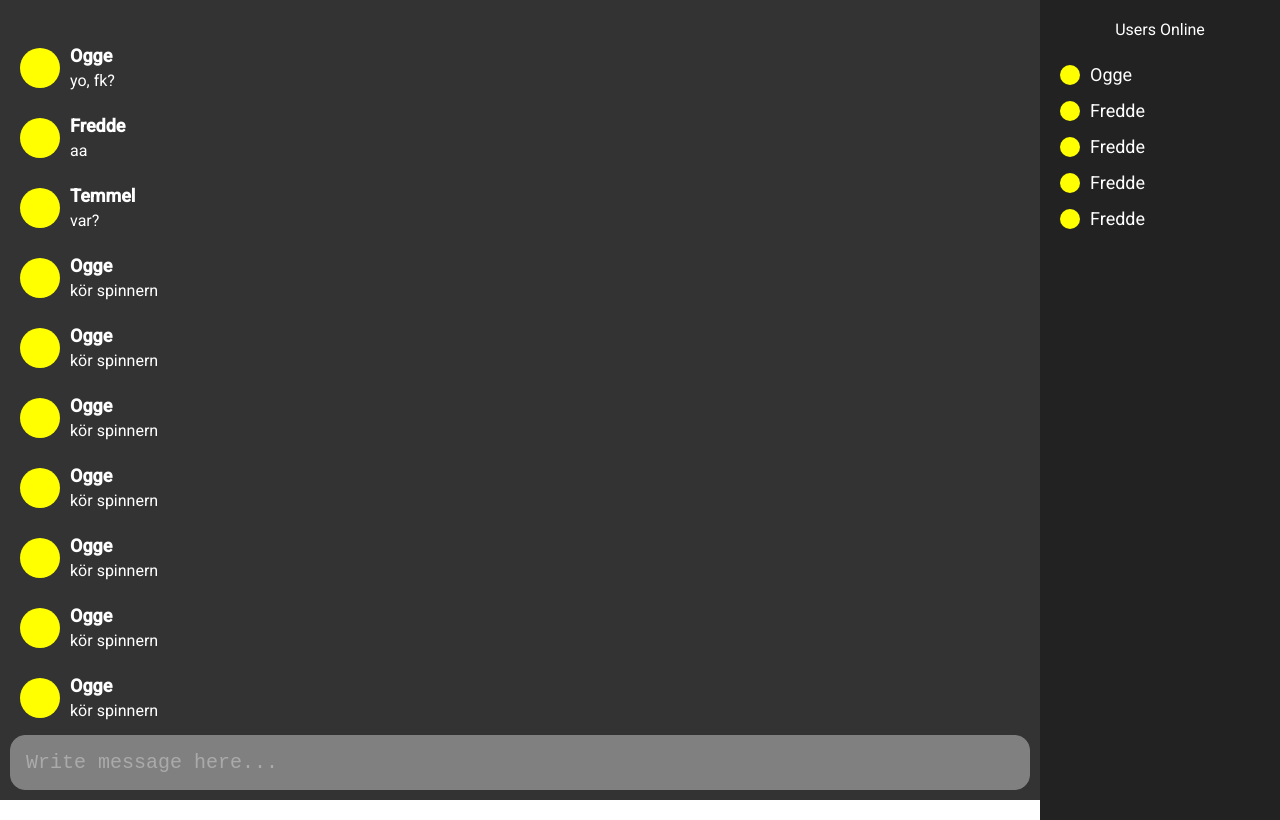
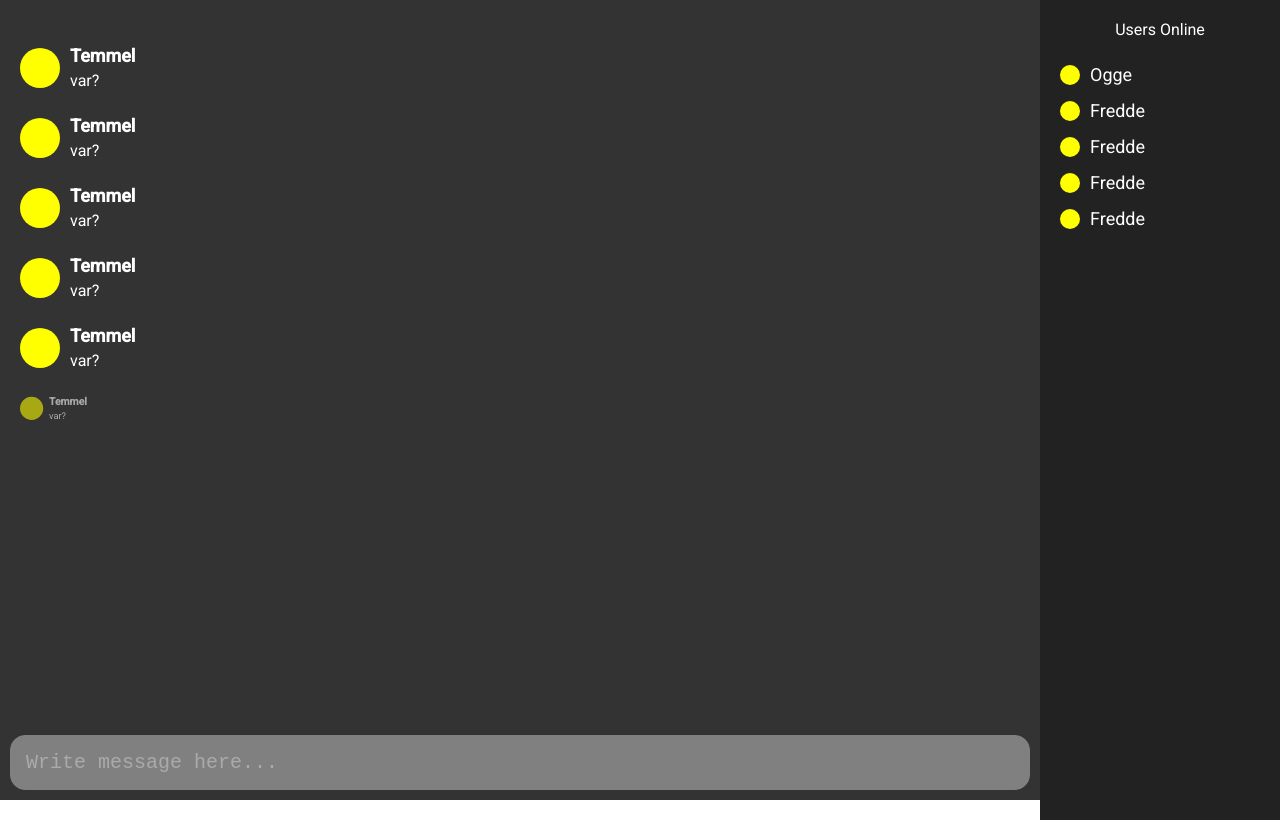
Before and after one commit to atemmel/frukostklubben, an Angular app in the folder cmd/frukostklubben/app-ui/: page / in a window 1280 px wide. Built offline with nearby package versions, Linux system fonts and the light colour scheme.

Commit message:
Fixade animationer för chattmeddelanden

```diff
--- a/cmd/frukostklubben/app-ui/angular.json
+++ b/cmd/frukostklubben/app-ui/angular.json
@@ -127,5 +127,8 @@
       }
     }
   },
-  "defaultProject": "app-ui"
+  "defaultProject": "app-ui",
+  "cli": {
+    "analytics": false
+  }
 }
--- a/cmd/frukostklubben/app-ui/src/app/components/chat-message/chat-message.component.html
+++ b/cmd/frukostklubben/app-ui/src/app/components/chat-message/chat-message.component.html
@@ -1,7 +1,9 @@
-<div class="message">
-  <div class="circle"></div>
-  <div class="right-col">
-    <p class="author">{{ message.author }}</p>
-    <p class="message">{{ message.message }}</p>
+<div class="wrapper">
+  <div class="message" [@entryAnimation]>
+    <div class="circle"></div>
+    <div class="right-col">
+      <p class="author">{{ message.author }}</p>
+      <p class="message">{{ message.message }}</p>
+    </div>
   </div>
 </div>
--- a/cmd/frukostklubben/app-ui/src/app/components/chat-message/chat-message.component.ts
+++ b/cmd/frukostklubben/app-ui/src/app/components/chat-message/chat-message.component.ts
@@ -1,4 +1,5 @@
 import { Component, Input, OnInit } from '@angular/core';
+import {trigger, transition, animate, style} from '@angular/animations';
 export interface ChatMessage {
   author?: string;
   timestamp?: string;
@@ -9,7 +10,15 @@ export interface ChatMessage {
   selector: 'app-chat-message',
   templateUrl: './chat-message.component.html',
   styleUrls: ['./chat-message.component.scss'],
-})
+  animations: [trigger('entryAnimation', [
+      transition(':enter', [
+        style({ opacity: 0, transform: 'scale(0)','transform-origin': '0 0'}),
+        animate('1000ms', style({ opacity: 1,transform: 'scale(1) translateY(0%)' })),
+      ])
+    ])
+  ]
+  })
+
 export class ChatMessageComponent implements OnInit {
   @Input() message: ChatMessage;
 
--- a/cmd/frukostklubben/app-ui/src/app/components/chat/chat.component.html
+++ b/cmd/frukostklubben/app-ui/src/app/components/chat/chat.component.html
@@ -2,7 +2,7 @@
   <cdk-virtual-scroll-viewport class="scrollview" itemSize="messages.length">
     <div class="conversation">
       <app-chat-message
-        *cdkVirtualFor="let message of messages"
+        *ngFor="let message of messages"
         [message]="message"
         class="message"
       >
--- a/cmd/frukostklubben/app-ui/src/app/components/chat/chat.component.ts
+++ b/cmd/frukostklubben/app-ui/src/app/components/chat/chat.component.ts
@@ -7,51 +7,31 @@ import { ChatMessage } from '../chat-message/chat-message.component';
   styleUrls: ['./chat.component.scss'],
 })
 export class ChatComponent implements OnInit {
-  messages: Array<ChatMessage> = [
-    { message: 'yo, fk?', author: 'Ogge' },
-    { message: 'aa', author: 'Fredde' },
-    { message: 'var?', author: 'Temmel' },
-    { message: 'kör spinnern', author: 'Ogge' },
-    { message: 'kör spinnern', author: 'Ogge' },
-    { message: 'kör spinnern', author: 'Ogge' },
-    { message: 'kör spinnern', author: 'Ogge' },
-    { message: 'kör spinnern', author: 'Ogge' },
-    { message: 'kör spinnern', author: 'Ogge' },
-    { message: 'kör spinnern', author: 'Ogge' },
-    { message: 'kör spinnern', author: 'Ogge' },
-    { message: 'kör spinnern', author: 'Ogge' },
-    { message: 'kör spinnern', author: 'Ogge' },
-    { message: 'kör spinnern', author: 'Ogge' },
-    { message: 'kör spinnern', author: 'Ogge' },
-    { message: 'kör spinnern', author: 'Ogge' },
-    { message: 'kör spinnern', author: 'Ogge' },
-    { message: 'kör spinnern', author: 'Ogge' },
-    { message: 'kör spinnern', author: 'Ogge' },
-    { message: 'kör spinnern', author: 'Ogge' },
-    { message: 'kör spinnern', author: 'Ogge' },
-    { message: 'kör spinnern', author: 'Ogge' },
-    { message: 'kör spinnern', author: 'Ogge' },
-    { message: 'kör spinnern', author: 'Ogge' },
-    { message: 'kör spinnern', author: 'Ogge' },
-    { message: 'kör spinnern', author: 'Ogge' },
-    { message: 'kör spinnern', author: 'Ogge' },
-    { message: 'kör spinnern', author: 'Ogge' },
-    { message: 'kör spinnern', author: 'Ogge' },
-    { message: 'kör spinnern', author: 'Ogge' },
-    { message: 'kör spinnern', author: 'Ogge' },
-    { message: 'kör spinnern', author: 'Ogge' },
-    { message: 'kör spinnern', author: 'Ogge' },
-    { message: 'kör spinnern', author: 'Ogge' },
-    { message: 'kör spinnern', author: 'Ogge' },
-    { message: 'kör spinnern', author: 'Ogge' },
-    { message: 'kör spinnern', author: 'Ogge' },
-    { message: 'kör spinnern', author: 'Ogge' },
-    { message: 'kör spinnern', author: 'Ogge' },
-    { message: 'kör spinnern', author: 'Ogge' },
-    { message: 'kör spinnern', author: 'Ogge' },
-  ];
 
-  constructor() {}
+  messages: Array<ChatMessage> = [];
 
-  ngOnInit(): void {}
+  constructor() {
+    //this.sleep(1).then(() => {
+
+  //});
+  }
+
+
+
+  ngOnInit(): void {
+    for(var i = 0; i < 30; i++){
+      setTimeout(() => {
+        console.log("!!!!!!");
+        this.addMessage({message:'var?', author: 'Temmel'});
+      }, 1000*i)
+  }
+  }
+
+  addMessage(message: ChatMessage) {
+    this.messages.push(message);
+  }
+
+  sleep (time) {
+    return new Promise((resolve) => setTimeout(resolve, time));
+  }
 }
```
Also changed, not shown: 2 other files (tests, documents, lock files or other folders).
